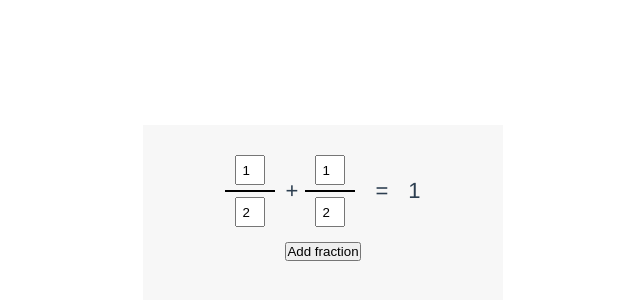
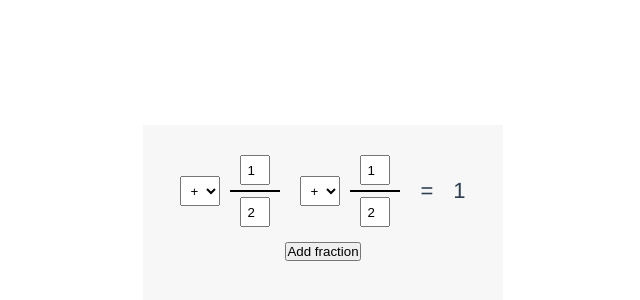
Before and after one commit to dmitrytavern/training-vue-task-fraction-calculator, a Vue app: page / in a window 1280 px wide. Shown: the part 150-450 px from the top of the page, without its empty margins (317-957 px from the left). Built offline with nearby package versions, Linux system fonts and the light colour scheme.

Commit message:
Add operators selector

```diff
--- a/src/components/math-fraction.vue
+++ b/src/components/math-fraction.vue
@@ -1,13 +1,20 @@
 <template>
 
-	<div class="math__fraction">
-		<div class="math__fraction-wrapper">
-			<input type="number" v-model.number="fraction.numerator">
-			<span></span>
-			<input type="number" v-model.number="fraction.denominator">
+	<div class="math__fraction-container">
+
+		<div class="math__fraction-operator">
+			<select class="math__fraction-input select" v-model="fraction.operator">
+				<option value="+">+</option>
+				<option value="-">-</option>
+			</select>
 		</div>
 
-		<button class="btn btn-remove" @click="remove" v-if="canRemove">-</button>
+		<div class="math__fraction">
+			<input class="math__fraction-input" type="number" v-model.number="fraction.numerator">
+			<span></span>
+			<input class="math__fraction-input" type="number" v-model.number="fraction.denominator">
+			<button class="btn btn-remove" @click="remove" v-if="canRemove">-</button>
+		</div>
 	</div>
 
 </template>
@@ -26,28 +33,25 @@ export default defineComponent({
 		remove() {
 			this.$emit('remove', this.index)
 		},
-	}
+	},
 })
 </script>
 
 <style scoped>
-.math__fraction .math__fraction-wrapper {
+.math__fraction {
 	display: flex;
 	flex-direction: column;
 	align-items: center;
+}
+
+.math__fraction-container {
+	display: flex;
+	align-items: center;
 	padding: 0 10px;
-	position: relative;
 }
-.math__fraction:not(:first-child) > .math__fraction-wrapper {
-	padding-left: 20px;
-}
-.math__fraction:not(:first-child) > .math__fraction-wrapper:after {
-	content: '+';
-	position: absolute;
-	top: 50%;
-	left: 0;
-	transform: translateY(-50%);
-	font-size: 22px;
+
+.math__fraction-operator {
+	margin-right: 10px;
 }
 
 .math__fraction span {
@@ -63,10 +67,14 @@ input::-webkit-inner-spin-button {
 	margin: 0;
 }
 
-.math__fraction input {
+.math__fraction-input {
 	width: 30px;
 	height: 30px;
 	padding: 5px;
 	-moz-appearance: textfield;
 }
+
+.math__fraction-input.select {
+	width: 40px;
+}
 </style>
--- a/src/components/math.vue
+++ b/src/components/math.vue
@@ -34,10 +34,12 @@ export default defineComponent({
 				{
 					numerator: 1,
 					denominator: 2,
+					operator: '+',
 				},
 				{
 					numerator: 1,
 					denominator: 2,
+					operator: '+',
 				},
 			]
 		}
@@ -51,7 +53,11 @@ export default defineComponent({
 				const value = numerator / denominator
 
 				if (!isNaN(value) && value !== Infinity) {
-					val += value
+					switch (fraction.operator) {
+						case '+': val += value; break;
+						case '-': val -= value; break;
+						default: val += value;
+					}
 				}
 			})
 			return val
@@ -62,6 +68,7 @@ export default defineComponent({
 			this.fractions.push({
 				numerator: 0,
 				denominator: 0,
+				operator: '+',
 			})
 		},
 
@@ -89,10 +96,4 @@ export default defineComponent({
 .math__add {
 	margin-top: 15px;
 }
-
-.math__fraction {
-	display: flex;
-	flex-direction: column;
-	align-items: center;
-}
 </style>
```
